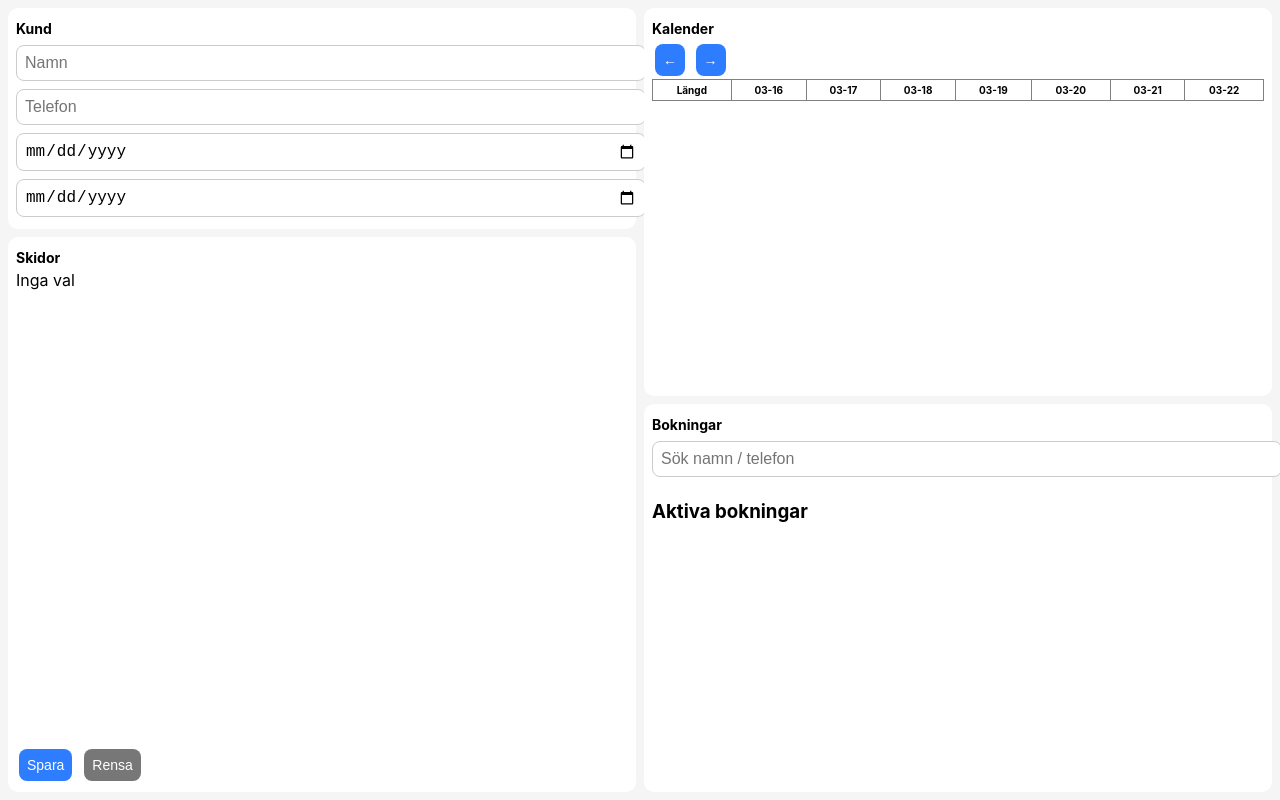
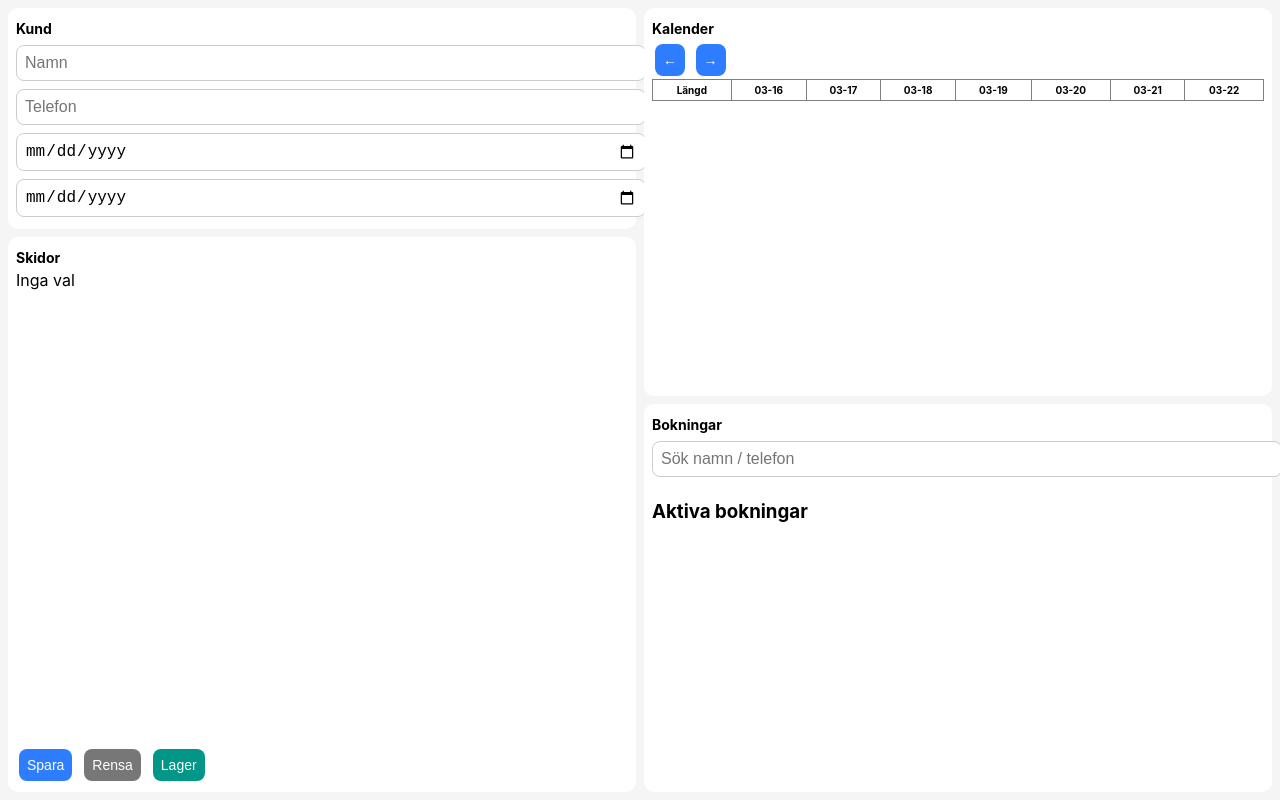
Before and after one commit to Stafer00/Uthyrning, a plain HTML site: page index.html in a window 1280 px wide. Drawn offline with nearby package versions, Linux system fonts and the light colour scheme; no server answers.

Commit message:
Update index.html

```diff
--- a/index.html
+++ b/index.html
@@ -78,6 +78,7 @@ button{
 }
 
 .clearBtn{ background:#777; }
+.lagerBtn{ background:#009688; }
 
 /* GRID */
 .grid{
@@ -133,6 +134,7 @@ h4{
   <!-- VÄNSTER -->
   <div class="left">
 
+    <!-- KUND -->
     <div class="section customer">
       <h4>Kund</h4>
       <input id="customer" placeholder="Namn">
@@ -141,12 +143,11 @@ h4{
       <input type="date" id="end">
     </div>
 
-    <!-- 🔥 SKIDOR -->
+    <!-- SKIDOR -->
     <div class="section skiSection">
 
       <h4>Skidor</h4>
 
-      <!-- WRAPPER (KRITISK) -->
       <div style="display:flex; flex-direction:column; flex:1; min-height:0;">
 
         <!-- SCROLL -->
@@ -159,6 +160,7 @@ h4{
         <div style="flex:0 0 auto; display:flex; gap:6px; padding-top:6px;">
           <button id="saveBtn">Spara</button>
           <button onclick="clearForm()" class="clearBtn">Rensa</button>
+          <button onclick="location.href='lager.html'" class="lagerBtn">Lager</button>
         </div>
 
       </div>
@@ -170,6 +172,7 @@ h4{
   <!-- HÖGER -->
   <div class="right">
 
+    <!-- KALENDER -->
     <div class="section calendar">
 
       <h4>Kalender</h4>
@@ -185,6 +188,7 @@ h4{
 
     </div>
 
+    <!-- BOKNINGAR -->
     <div class="section bookings">
 
       <h4>Bokningar</h4>
```
